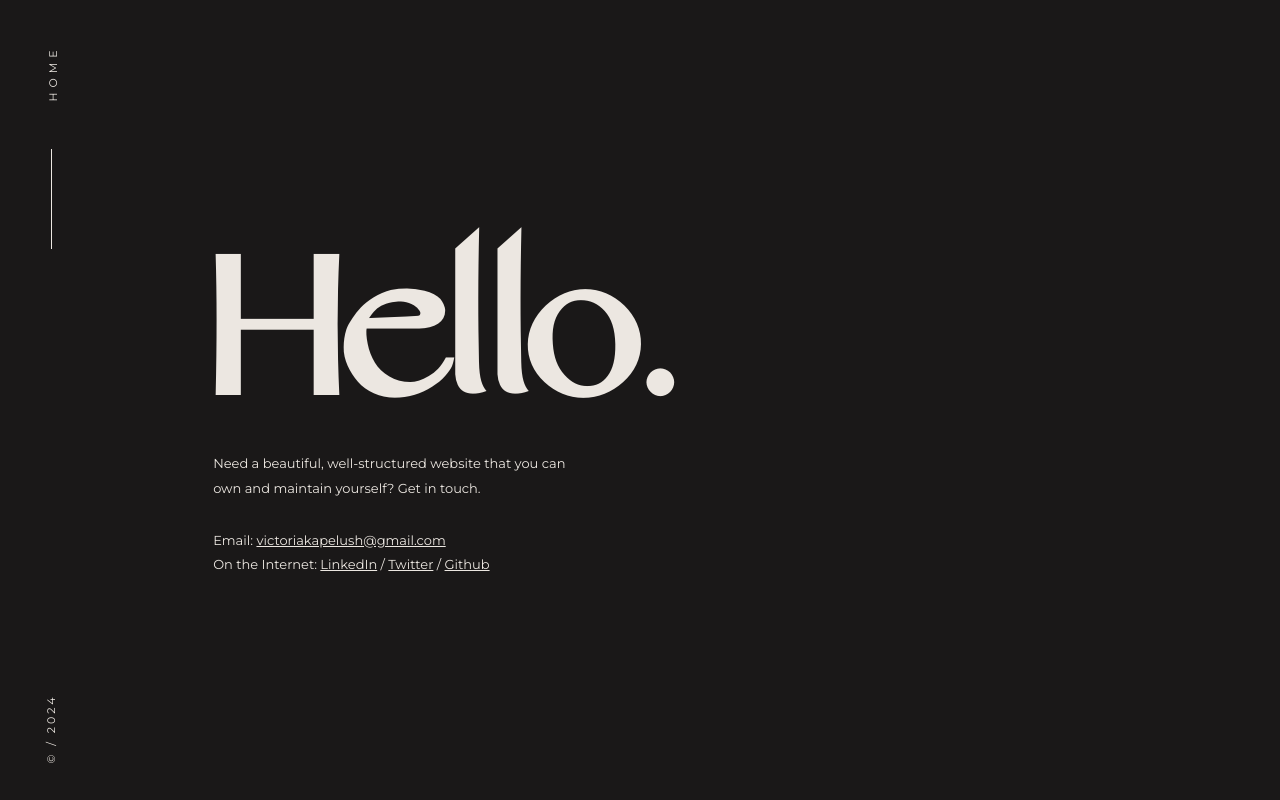
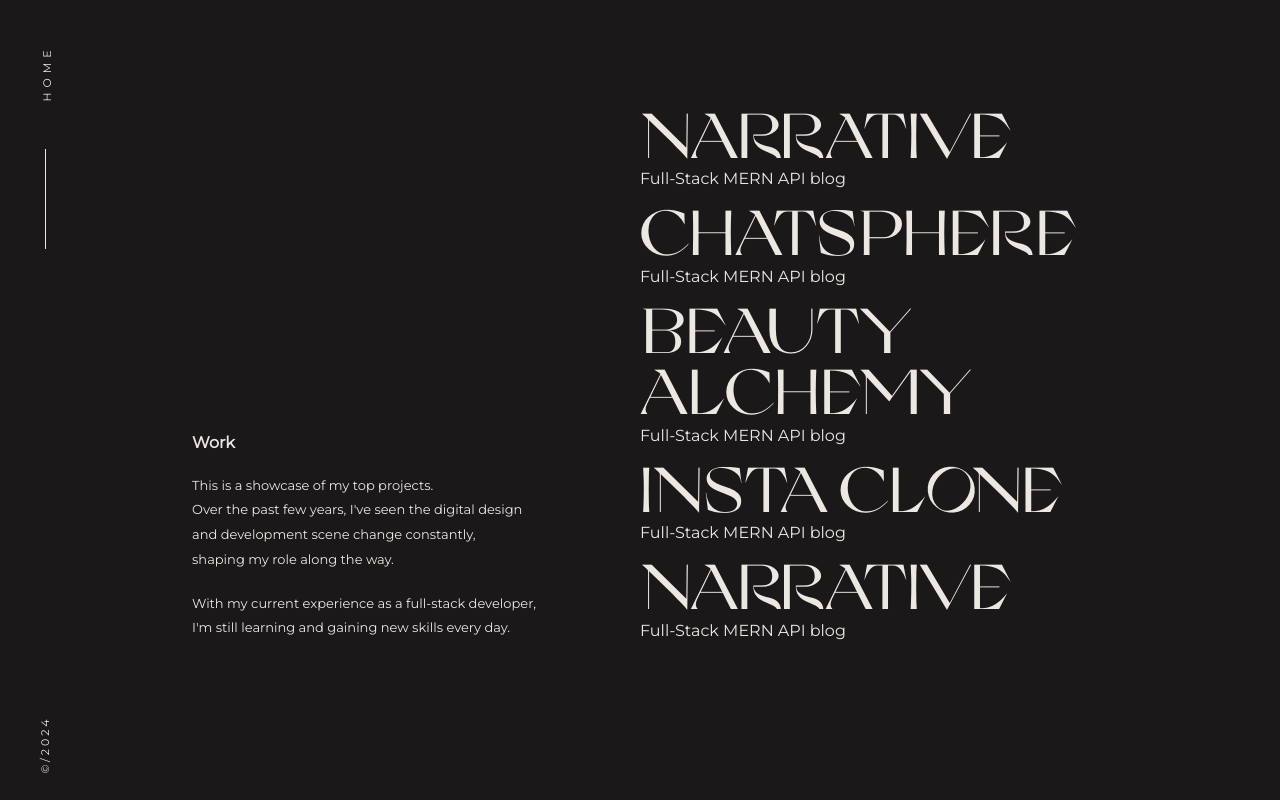
Before and after one commit to victoriakapelush/React-Portfolio-Website, a React (Vite) app: page /work in a window 1280 px wide. Built offline with nearby package versions, Linux system fonts and the light colour scheme.

Commit message:
Add animation and fix all typos

```diff
--- a/src/About.jsx
+++ /dev/null
@@ -1,38 +0,0 @@
-/* eslint-disable no-unused-vars */
-import { Link } from 'react-router-dom';
-import image from './assets/images/my-photo.jpg'
-
-function About() {
-  return (
-    <div className='flex-row about-index-page-container'>
-      <div className='flex-column nav-items-container'>
-        <div className='flex-column nav-links-upper'>
-          <div className='nav-left-item'>
-            <Link to="/" className='socials'>Home</Link>
-          </div>
-          <div className='border'></div>
-        </div>
-        <p className='copyright nav-left-item'>© / 2024</p>
-      </div>
-      <div className='flex-row about-main-info'>
-        <div className='about-content flex-column'>
-            <h1>About</h1>
-            <h2>I'm Victoria. A developer, designer and problem solver.</h2>
-            <p>The cusp of art and technology has always fascinated me and I've never been afraid to just jump in and give it a go, whether it's Paint, Photoshop, Sketch or CSS. I've been designing with computers since the day I first opened Microsoft Paint. Fast forward to 2023 and I've tried it all, from Digital Campaign Design and Flash Actionscript to Web Design, Animation, HTML/CSS, No-Code Web Development, Product Design and Product Management. Everything I have done, small or big, has been a vital stepping stone for where I am today. What excites me most about being a Product Designer is being able to design and create things that have purpose and solve real problems. It goes beyond designing buttons and websites and involves having a passion for designing experiences and solutions that help people, whether it's helping them make better videos, market themselves online, or buy something online. Leaning into customer insight and understanding their needs, finding the right problems to solve, delivering solutions as quickly as possible, learning from those and then iterating and improving that value over time is the key to great product design.</p>
-            <p>This is one of my favourite quotes (by Peter Drucker):</p>
-            <q>There is nothing so useless as doing efficiently that which should not be done at all.</q>
-            <p>This resonates so deeply with me because I have no desire to make pretty things just for the sake of it. Some people love that! But it's not for me. I only want to make, design or build ideas and products that are real, that matter and have an impact in the world.</p>
-            <h4>Experience</h4>
-            <p>- Master's Degree in Computer Science</p>
-            <p>- 3 years experience in Digital Design, Web and Software Development</p>
-            <h4>Skills</h4>
-            <p>UI/UX Design / Strategy / Product Management / User Research / Agile Methodologies / Collaboration / Design Sprints / Design Systems / HTML and CSS / CMS Design & Architecture / Webflow Development / Framer Development / Photography / Graphic Design</p>
-          <a href='/' className='cv'>My CV</a>
-        </div>
-        <img src={image}/>
-      </div>
-    </div>
-  )
-}
-
-export default About
--- a/src/Work.jsx
+++ /dev/null
@@ -1,26 +0,0 @@
-/* eslint-disable no-unused-vars */
-import { Link } from 'react-router-dom';
-
-function Work() {
-  return (
-    <div className='flex-row contact-index-page-container'>
-      <div className='flex-column nav-items-container'>
-        <div className='flex-column nav-links-upper'>
-          <div className='nav-left-item'>
-            <Link to="/" className='socials contact-page-font-color'>Home</Link>
-          </div>
-          <div className='border border-color'></div>
-        </div>
-        <p className='copyright nav-left-item contact-page-font-color'>© / 2024</p>
-      </div>
-      <div className='flex-column contact-main-info'>
-        <h1>Hello.</h1>
-        <p className='paragraph'>Need a beautiful, well-structured website that you can <br/>own and maintain yourself? Get in touch.</p>
-        <p>Email: <span className='email'>victoriakapelush@gmail.com</span></p>
-        <p>On the Internet: <a href="https://www.linkedin.com/in/victoriakapelush/" target='_blank' className='email'>LinkedIn</a> / <a className='email' href="https://twitter.com/vicky_kape" target='_blank'>Twitter</a> / <a className='email' href="https://github.com/victoriakapelush" target='_blank'>Github</a></p>
-      </div>
-    </div>
-  )
-}
-
-export default Work
--- /dev/null
+++ b/src/components/About.jsx
@@ -0,0 +1,40 @@
+/* eslint-disable no-unused-vars */
+import { Link } from 'react-router-dom';
+import image from '../assets/images/my-photo.jpg'
+
+function About() {
+  return (
+    <div className='flex-row about-index-page-container'>
+      <div className='flex-column nav-items-container'>
+        <div className='flex-column nav-links-upper'>
+          <div className='nav-left-item'>
+            <Link to="/" className='socials'>Home</Link>
+          </div>
+          <div className='border'></div>
+        </div>
+        <p className='copyright nav-left-item'>©/2024</p>
+      </div>
+      <div className='flex-row about-main-info'>
+        <div className='about-content flex-column'>
+            <h1>About</h1>
+            <h2>I'm Victoria. A developer, designer and problem solver.</h2>
+            <p>One of the primary drivers of my choice on why I became a software developer was the ability to create. As a developer, I found an expressive outlet where my ideas could transcend the realm of imagination and materialize into tangible, functional solutions. The power to bring concepts to life through code fascinated me. It's the artistry of problem-solving, algorithms, and well-structured code that continually inspire my journey.</p>
+            <p>This is one of my favourite quotes (by Chris Pine):</p>
+            <q>Programming isn't about what you know; it's about what you can figure out.</q>
+            <p>This resonates so deeply with me because it encapsulates the essence of programming as a dynamic field that prioritizes problem-solving abilities over static knowledge. As someone deeply passionate about software development, I firmly believe that the true essence of programming lies in the ability to creatively tackle new challenges and find innovative solutions, rather than relying solely on pre-existing knowledge.</p>
+            <h4 className='ed-exp-header'>Education and Experience</h4>
+            <p className='ed-exp-line'>- Bachelor's Degree in Financial Management</p>
+            <p className='ed-exp-line'>- Master's Degree in Computer Science</p>
+            <p className='ed-exp-line'>- 3 years experience in Digital Design, Web and Software Development</p>
+            <h4>Skills</h4>
+            <p>JavaScript / HTML and CSS / ReactJS / Node.js and Express / Graphic Design</p>
+          <a href='/' className='cv'>My CV</a>
+          <br></br>
+        </div>
+        <img src={image}/>
+      </div>
+    </div>
+  )
+}
+
+export default About
--- a/src/Contact.jsx
+++ b/src/components/Contact.jsx
@@ -15,7 +15,7 @@ function Contact() {
       </div>
       <div className='flex-column contact-main-info'>
         <h1>Hello.</h1>
-        <p className='paragraph'>Need a beautiful, well-structured website that you can <br/>own and maintain yourself? Get in touch.</p>
+        <p className='paragraph'>Got a vision but need a helping hand to make it a reality? <br />Get in touch.</p>
         <p>Email: <span className='email'>victoriakapelush@gmail.com</span></p>
         <p>On the Internet: <a href="https://www.linkedin.com/in/victoriakapelush/" target='_blank' className='email'>LinkedIn</a> / <a className='email' href="https://twitter.com/vicky_kape" target='_blank'>Twitter</a> / <a className='email' href="https://github.com/victoriakapelush" target='_blank'>Github</a></p>
       </div>
--- /dev/null
+++ b/src/components/Work.jsx
@@ -0,0 +1,40 @@
+/* eslint-disable no-unused-vars */
+import { Link } from 'react-router-dom';
+
+function Work() {
+  return (
+    <div className='flex-row contact-index-page-container'>
+      <div className='flex-column nav-items-container'>
+        <div className='flex-column nav-links-upper'>
+          <div className='nav-left-item'>
+            <Link to="/" className='socials contact-page-font-color'>Home</Link>
+          </div>
+          <div className='border border-color'></div>
+        </div>
+        <p className='copyright nav-left-item contact-page-font-color'>©/2024</p>
+      </div>
+      <div className='flex-row contact-main-info work-container'>
+        <div className='flex-column work-paragraph'>
+          <h4>Work</h4>
+          <p>This is a showcase of my top projects. <br />Over the past few years, I've seen the digital design <br /> and development scene change constantly, <br /> shaping my role along the way. </p>
+          <br />
+          <p>With my current experience as a full-stack developer, <br />I'm still learning and gaining new skills every day.</p>
+        </div>
+        <div className='flex-column work-links'>
+          <a href="https://narrative-blog.onrender.com">Narrative</a>
+          <div>Full-Stack MERN API blog</div>
+          <a href="https://narrative-blog.onrender.com">ChatSphere</a>
+          <div>Full-Stack MERN API blog</div>
+          <a href="https://narrative-blog.onrender.com">Beauty Alchemy</a>
+          <div>Full-Stack MERN API blog</div>
+          <a href="https://narrative-blog.onrender.com">Insta Clone</a>
+          <div>Full-Stack MERN API blog</div>
+          <a href="https://narrative-blog.onrender.com">Narrative</a>
+          <div>Full-Stack MERN API blog</div>
+        </div>
+      </div>
+    </div>
+  )
+}
+
+export default Work
--- a/src/index.css
+++ b/src/style/index.css
@@ -2,7 +2,7 @@
 
 @font-face {
   font-family: 'Grandslang Roman';
-  src: url('./assets/fonts/grandslang-roman.otf') format('opentype');
+  src: url('../assets/fonts/grandslang-roman.otf') format('opentype');
 }
 
 :root {
@@ -106,6 +106,8 @@ body {
   justify-content: space-between;
   margin: 3rem 1rem;
   align-items: center;
+  position: fixed;
+  height: 90%;
 }
 
 .border {
@@ -144,9 +146,7 @@ body {
   justify-content: center;
   gap: 4rem;
   align-self: flex-end;
-  margin-top: auto;
-  margin-bottom: 10rem;
-  margin-right: 5rem;
+  margin: auto 5rem 10rem 10rem;
 }
 
 .name-box {
@@ -183,7 +183,7 @@ h1, p {
   font-family: Montserrat, sans-serif;
   color: var(--offwhite);
   justify-content: center;
-  margin-left: 7rem;
+  margin-left: 15rem;
 }
 
 .contact-main-info h1 {
@@ -228,8 +228,8 @@ h1, p {
 }
 
 .about-main-info {
-  margin: 5rem 7rem;
-  gap: 4rem;
+  margin: 5rem 10rem;
+  gap: 3rem;
 }
 
 .about-index-page-container img {
@@ -245,7 +245,6 @@ h1, p {
 }
 
 .about-content h2 {
-  padding-bottom: 2%;
   font-family: Grandslang roman, sans-serif;
   font-size: 2.5rem;
   font-weight: 300;
@@ -266,7 +265,6 @@ h1, p {
   text-align: left;
   letter-spacing: 4px;
   text-transform: uppercase;
-  margin-top: 0;
   margin-bottom: 0;
   font-family: Grandslang roman, sans-serif;
   font-size: 18px;
@@ -276,13 +274,21 @@ h1, p {
 }
 
 q {
-  margin-top: 1rem;
+  margin-top: 2rem;
   font-size: 36px;
-  padding-bottom: 2%;
+  margin-bottom: 2rem;
   font-family: Grandslang roman, sans-serif;
   font-weight: 300;
   line-height: 1.3em;
   width: 80%;
+}
+
+.ed-exp-line {
+  margin: 0;
+}
+
+.ed-exp-header {
+  padding-bottom: .4rem;
 }
 
 .cv {
@@ -305,3 +311,63 @@ q {
   padding-right: 3rem;
   text-decoration: none;
 }
+
+br {
+  height: .8rem;
+}
+
+/* WORK PAGE */
+
+.work-container {
+  width: 100%;
+  margin-left: 12rem;
+  margin-right: 5rem;
+}
+
+.work-paragraph, .work-links {
+  justify-content: flex-start;
+  align-self: flex-end;
+  margin-top: auto;
+  width: 100%;
+  margin-bottom: 10rem;
+}
+
+.work-links a {
+  z-index: 100;
+  color: var(--offwhite);
+  text-align: left;
+  text-transform: uppercase;
+  border: 0 solid #000;
+  font-family: Grandslang roman, sans-serif;
+  font-size: 4rem;
+  font-weight: 300;
+  line-height: .95em;
+  text-decoration: none;
+  transition: transform .3s ease-in-out, color .3s ease-in-out, font-size .3s ease-in-out;
+  display: block;
+  position: relative;
+  padding-top: 4%;
+}
+
+.work-links a:hover {
+  transform: skewX(-7deg) translateX(15px);
+}
+
+.work-links {
+  margin-right: 7rem;
+}
+
+/* ANIMATION EFFECT ON LOAD*/
+
+body {
+  animation: 1s ease-out 0s 1 FadeIn;
+}
+
+@keyframes FadeIn {
+    0% {
+      opacity:0;
+    }
+    100% {
+      opacity:1;
+    }
+}
```
Also changed, not shown: src/main.jsx (+5 -5 lines), src/components/App.jsx (renamed from src/App.jsx), 2 other files (tests, documents, lock files or other folders).
